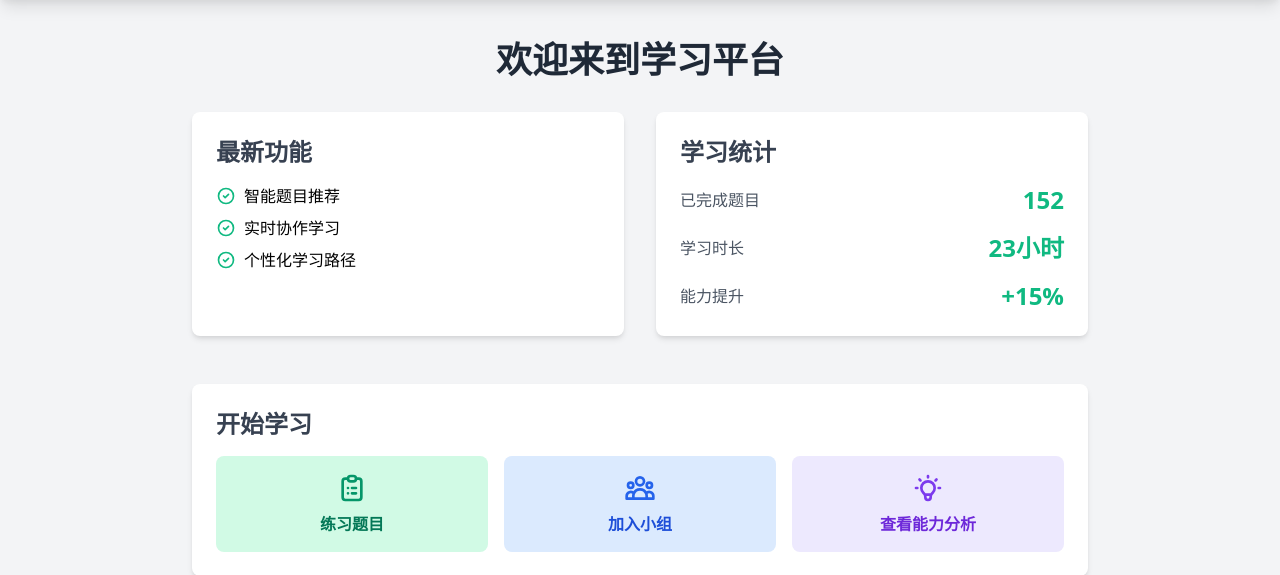
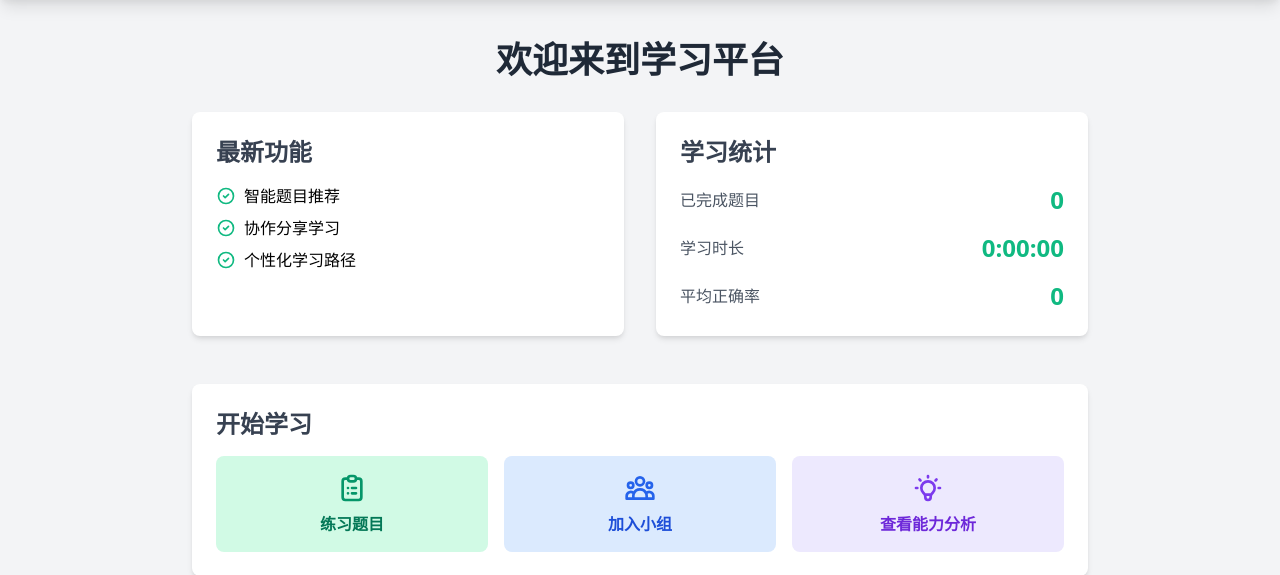
Before and after one commit to plhlalala/BUAA_python_summer_project, a Django app: page / in a window 1280 px wide. Shown: the part 80-655 px from the top of the page. Run offline with Django 4.2, Linux system fonts and the light colour scheme; the visitor is signed in with stand-in values (Sample User, id 1); some libraries are stand-ins or nearby versions.

Commit message:
feat:填充主页内容，添加链接

```diff
--- a/core/views.py
+++ b/core/views.py
@@ -1,8 +1,31 @@
+from datetime import timedelta
+
 from django.shortcuts import render
 from django.contrib.auth.decorators import login_required
-# from questions.models import Question
-# from groups.models import Group
+
+from questions.models import UserAnswer
+
 
 @login_required
 def home(request):
-    return render(request, 'home.html')
+    user = request.user
+
+    # 获取用户完成的题目数量
+    completed_questions = UserAnswer.objects.filter(user=user).count()
+
+    # 假设每道题平均花费5分钟计算学习时长
+    average_time_per_question = 5  # 分钟
+    study_duration_minutes = completed_questions * average_time_per_question
+    study_duration = str(timedelta(minutes=study_duration_minutes))
+
+    # 计算技能提升百分比
+    total_questions = UserAnswer.objects.filter(user=user).count()
+    correct_answers = UserAnswer.objects.filter(user=user, is_correct=True).count()
+    skill_improvement = (correct_answers / total_questions) * 100 if total_questions > 0 else 0
+    skill_improvement = round(skill_improvement, 2)
+    context = {
+        'completed_questions': completed_questions,
+        'study_duration': study_duration,
+        'skill_improvement': skill_improvement,
+    }
+    return render(request, 'home.html', context)
--- a/templates/home.html
+++ b/templates/home.html
@@ -14,7 +14,7 @@
                 </li>
                 <li class="flex items-center">
                     <svg class="w-5 h-5 text-green-500 mr-2" fill="none" stroke="currentColor" viewBox="0 0 24 24" xmlns="http://www.w3.org/2000/svg"><path stroke-linecap="round" stroke-linejoin="round" stroke-width="2" d="M9 12l2 2 4-4m6 2a9 9 0 11-18 0 9 9 0 0118 0z"></path></svg>
-                    实时协作学习
+                    协作分享学习
                 </li>
                 <li class="flex items-center">
                     <svg class="w-5 h-5 text-green-500 mr-2" fill="none" stroke="currentColor" viewBox="0 0 24 24" xmlns="http://www.w3.org/2000/svg"><path stroke-linecap="round" stroke-linejoin="round" stroke-width="2" d="M9 12l2 2 4-4m6 2a9 9 0 11-18 0 9 9 0 0118 0z"></path></svg>
@@ -28,15 +28,15 @@
             <div class="space-y-4">
                 <div class="flex justify-between items-center">
                     <span class="text-gray-600">已完成题目</span>
-                    <span class="text-2xl font-bold text-green-500">152</span>
+                    <span class="text-2xl font-bold text-green-500">{{ completed_questions }}</span>
                 </div>
                 <div class="flex justify-between items-center">
                     <span class="text-gray-600">学习时长</span>
-                    <span class="text-2xl font-bold text-green-500">23小时</span>
+                    <span class="text-2xl font-bold text-green-500">{{ study_duration }}</span>
                 </div>
                 <div class="flex justify-between items-center">
-                    <span class="text-gray-600">能力提升</span>
-                    <span class="text-2xl font-bold text-green-500">+15%</span>
+                    <span class="text-gray-600">平均正确率</span>
+                    <span class="text-2xl font-bold text-green-500">{{ skill_improvement }}</span>
                 </div>
             </div>
         </div>
@@ -45,15 +45,15 @@
     <div class="mt-12 bg-white p-6 rounded-lg shadow-md">
         <h2 class="text-2xl font-semibold text-gray-700 mb-4">开始学习</h2>
         <div class="grid md:grid-cols-3 gap-4">
-            <a href="#" class="block p-4 bg-green-100 rounded-lg text-center hover:bg-green-200 transition duration-300">
+            <a href="/questions/question_sets/" class="block p-4 bg-green-100 rounded-lg text-center hover:bg-green-200 transition duration-300">
                 <svg class="w-8 h-8 mx-auto mb-2 text-green-600" fill="none" stroke="currentColor" viewBox="0 0 24 24" xmlns="http://www.w3.org/2000/svg"><path stroke-linecap="round" stroke-linejoin="round" stroke-width="2" d="M9 5H7a2 2 0 00-2 2v12a2 2 0 002 2h10a2 2 0 002-2V7a2 2 0 00-2-2h-2M9 5a2 2 0 002 2h2a2 2 0 002-2M9 5a2 2 0 012-2h2a2 2 0 012 2m-3 7h3m-3 4h3m-6-4h.01M9 16h.01"></path></svg>
                 <span class="font-semibold text-green-700">练习题目</span>
             </a>
-            <a href="#" class="block p-4 bg-blue-100 rounded-lg text-center hover:bg-blue-200 transition duration-300">
+            <a href="/groups/management/" class="block p-4 bg-blue-100 rounded-lg text-center hover:bg-blue-200 transition duration-300">
                 <svg class="w-8 h-8 mx-auto mb-2 text-blue-600" fill="none" stroke="currentColor" viewBox="0 0 24 24" xmlns="http://www.w3.org/2000/svg"><path stroke-linecap="round" stroke-linejoin="round" stroke-width="2" d="M17 20h5v-2a3 3 0 00-5.356-1.857M17 20H7m10 0v-2c0-.656-.126-1.283-.356-1.857M7 20H2v-2a3 3 0 015.356-1.857M7 20v-2c0-.656.126-1.283.356-1.857m0 0a5.002 5.002 0 019.288 0M15 7a3 3 0 11-6 0 3 3 0 016 0zm6 3a2 2 0 11-4 0 2 2 0 014 0zM7 10a2 2 0 11-4 0 2 2 0 014 0z"></path></svg>
                 <span class="font-semibold text-blue-700">加入小组</span>
             </a>
-            <a href="#" class="block p-4 bg-purple-100 rounded-lg text-center hover:bg-purple-200 transition duration-300">
+            <a href="/questions/visualization/" class="block p-4 bg-purple-100 rounded-lg text-center hover:bg-purple-200 transition duration-300">
                 <svg class="w-8 h-8 mx-auto mb-2 text-purple-600" fill="none" stroke="currentColor" viewBox="0 0 24 24" xmlns="http://www.w3.org/2000/svg"><path stroke-linecap="round" stroke-linejoin="round" stroke-width="2" d="M9.663 17h4.673M12 3v1m6.364 1.636l-.707.707M21 12h-1M4 12H3m3.343-5.657l-.707-.707m2.828 9.9a5 5 0 117.072 0l-.548.547A3.374 3.374 0 0014 18.469V19a2 2 0 11-4 0v-.531c0-.895-.356-1.754-.988-2.386l-.548-.547z"></path></svg>
                 <span class="font-semibold text-purple-700">查看能力分析</span>
             </a>
```
Also changed, not shown: questions/templates/questions/user_statistics.html (+6 -6 lines), questions/views.py (line endings or trailing spaces).
